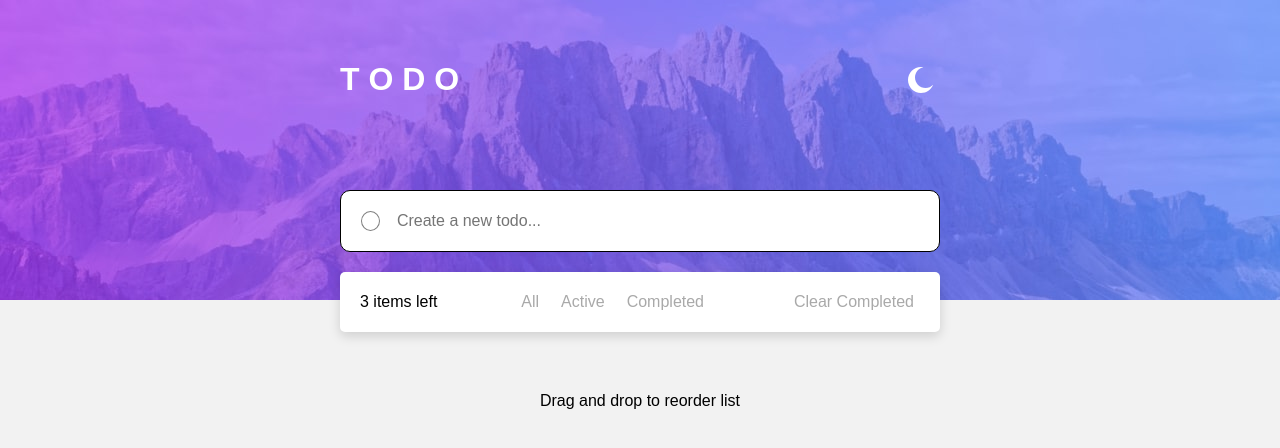
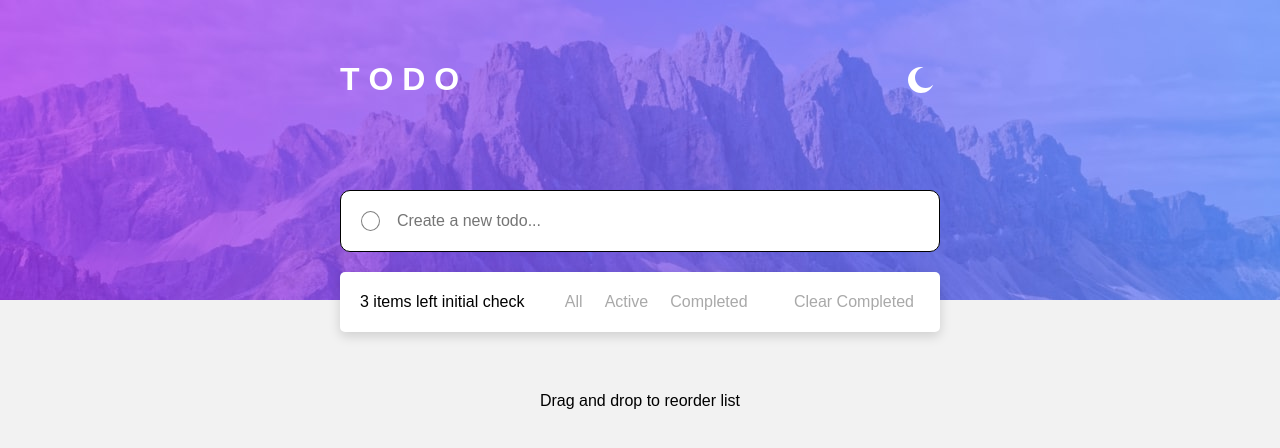
Before and after one commit to R3sty/react-to-do, a React (Vite) app: page / in a window 1280 px wide. Shown: the top 448 px of the page. Built offline with nearby package versions, Linux system fonts and the light colour scheme.

Commit message:
Commit test for new branch

```diff
--- a/src/components/TodoFilter.tsx
+++ b/src/components/TodoFilter.tsx
@@ -4,7 +4,7 @@ export default function TodoFilter({ onFilterSelect }) {
   return (
     <div className="filter-container">
       <div className="filter-panel">
-        <p>3 items left</p>
+        <p>3 items left initial check</p>
         <div className="desktop-only">
           <FilterBtns onFilterSelect={onFilterSelect} />
         </div>
```
